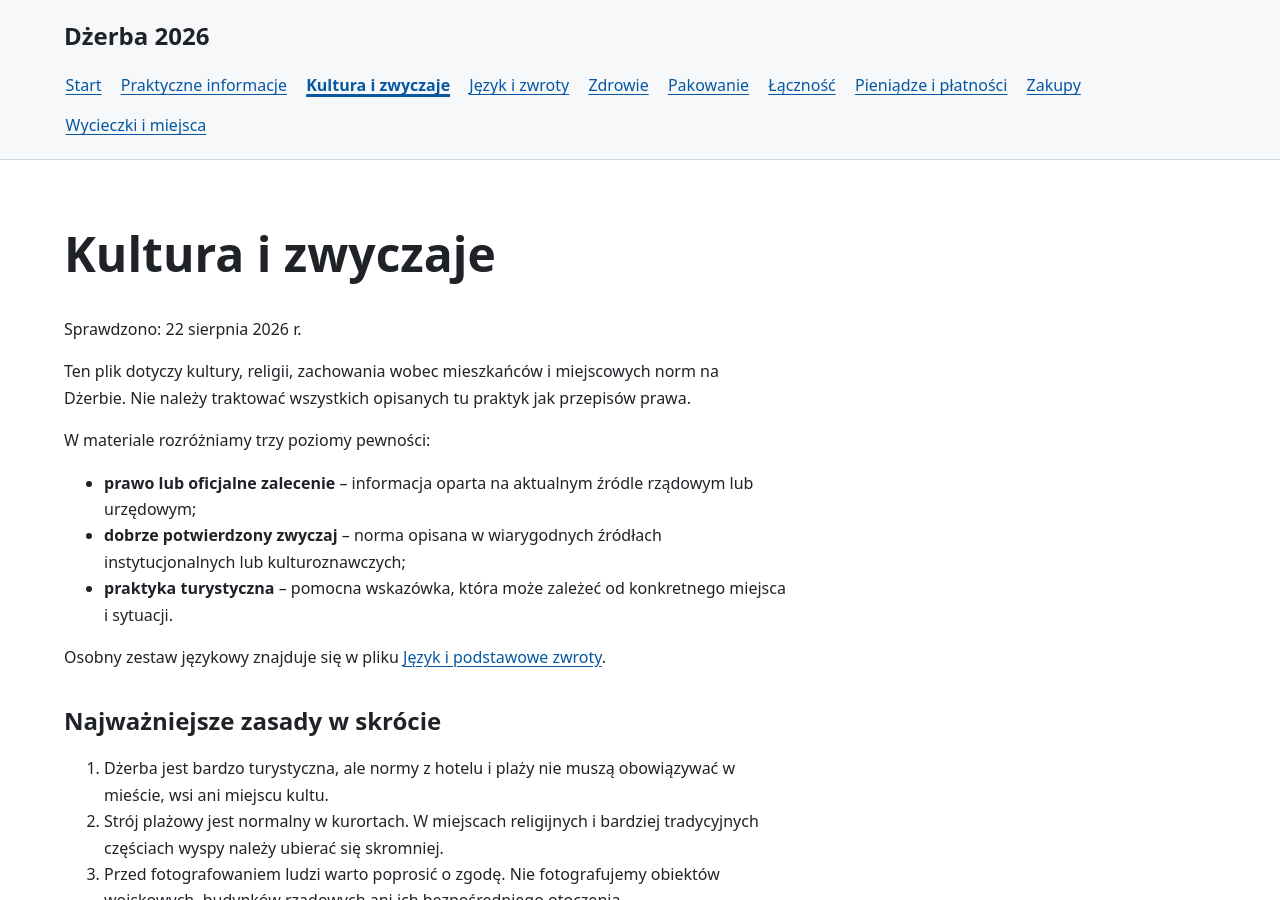
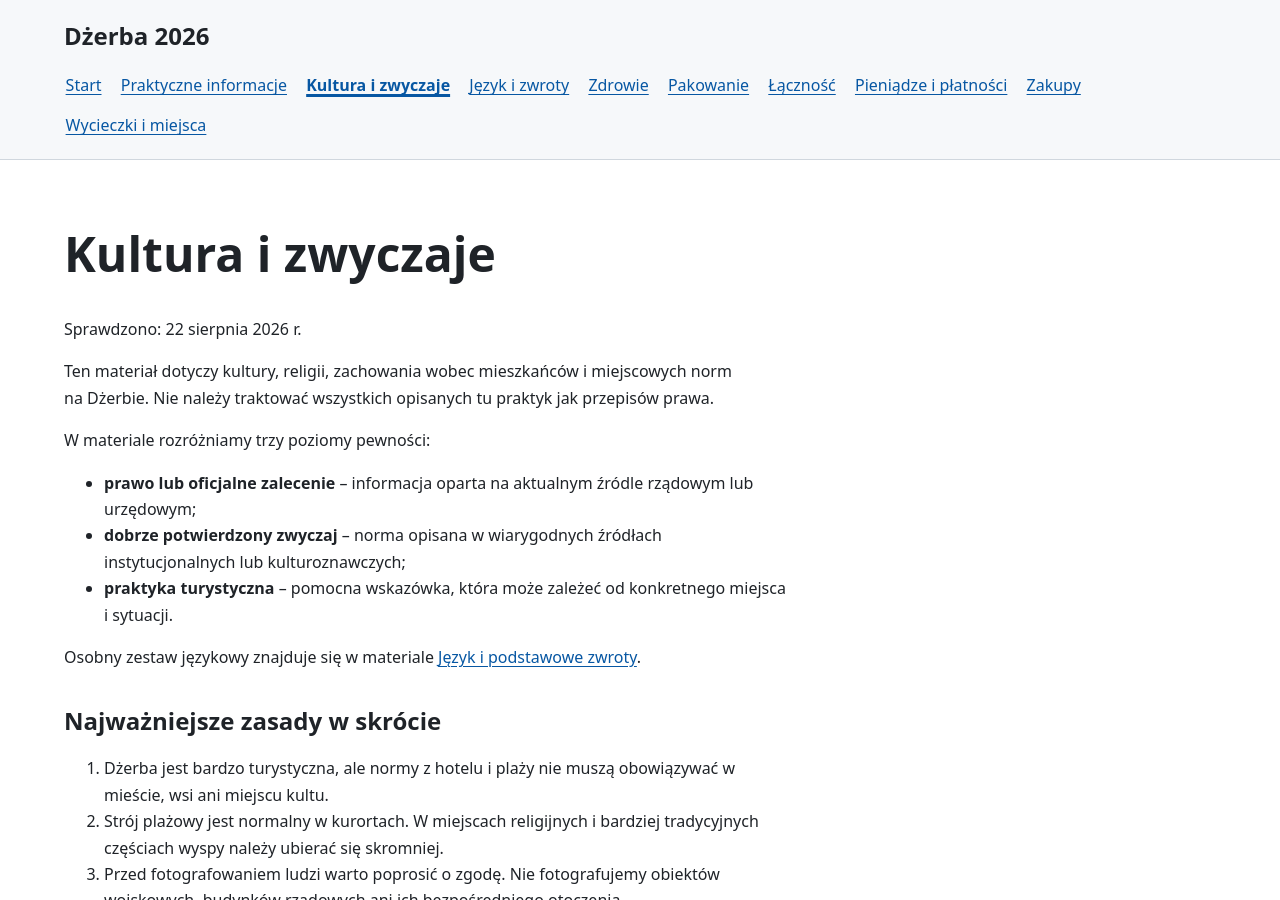
Before and after one commit to rotnicki/djerba-2026, a Jekyll site: the page built from kultura-i-zwyczaje.md, in a window 1280 px wide and 900 px high. Built offline with Jekyll 4.4.1, drawn with Linux system fonts in a browser that asks for light colours; our own code applies the rules of GitHub Pages for plain Markdown files; some of the changed text lies outside the part shown.

Commit message:
Zastąp techniczne określenie pliku opisem materiału

```diff
--- a/kultura-i-zwyczaje.md
+++ b/kultura-i-zwyczaje.md
@@ -2,7 +2,7 @@
 
 Sprawdzono: 22 sierpnia 2026 r.
 
-Ten plik dotyczy kultury, religii, zachowania wobec mieszkańców i miejscowych norm na Dżerbie. Nie należy traktować wszystkich opisanych tu praktyk jak przepisów prawa.
+Ten materiał dotyczy kultury, religii, zachowania wobec mieszkańców i miejscowych norm na Dżerbie. Nie należy traktować wszystkich opisanych tu praktyk jak przepisów prawa.
 
 W materiale rozróżniamy trzy poziomy pewności:
 
@@ -10,7 +10,7 @@ W materiale rozróżniamy trzy poziomy pewności:
 - **dobrze potwierdzony zwyczaj** – norma opisana w wiarygodnych źródłach instytucjonalnych lub kulturoznawczych;
 - **praktyka turystyczna** – pomocna wskazówka, która może zależeć od konkretnego miejsca i sytuacji.
 
-Osobny zestaw językowy znajduje się w pliku [Język i podstawowe zwroty](jezyk-i-zwroty.md).
+Osobny zestaw językowy znajduje się w materiale [Język i podstawowe zwroty](jezyk-i-zwroty.md).
 
 ## Najważniejsze zasady w skrócie
 
@@ -279,7 +279,7 @@ Oficjalny tunezyjski portal turystyczny potwierdza, że Houmt Souk pozostaje wa
 
 Napiwek jest praktyką usługową, a nie ogólnym obowiązkiem prawnym.
 
-Żeby nie dublować informacji, konkretne kwoty i zasady dawania napiwków powinny pozostać w pliku [Pieniądze i płatności](pieniadze.md). Tutaj zapisujemy tylko kontekst kulturowy: napiwek za dobrą obsługę jest akceptowany i zwykle mile widziany, ale brak napiwku nie oznacza złamania miejscowego prawa.
+Żeby nie dublować informacji, konkretne kwoty i zasady dawania napiwków powinny pozostać w materiale [Pieniądze i płatności](pieniadze.md). Tutaj zapisujemy tylko kontekst kulturowy: napiwek za dobrą obsługę jest akceptowany i zwykle mile widziany, ale brak napiwku nie oznacza złamania miejscowego prawa.
 
 ## Rzemiosło i lokalna tożsamość
 
```
